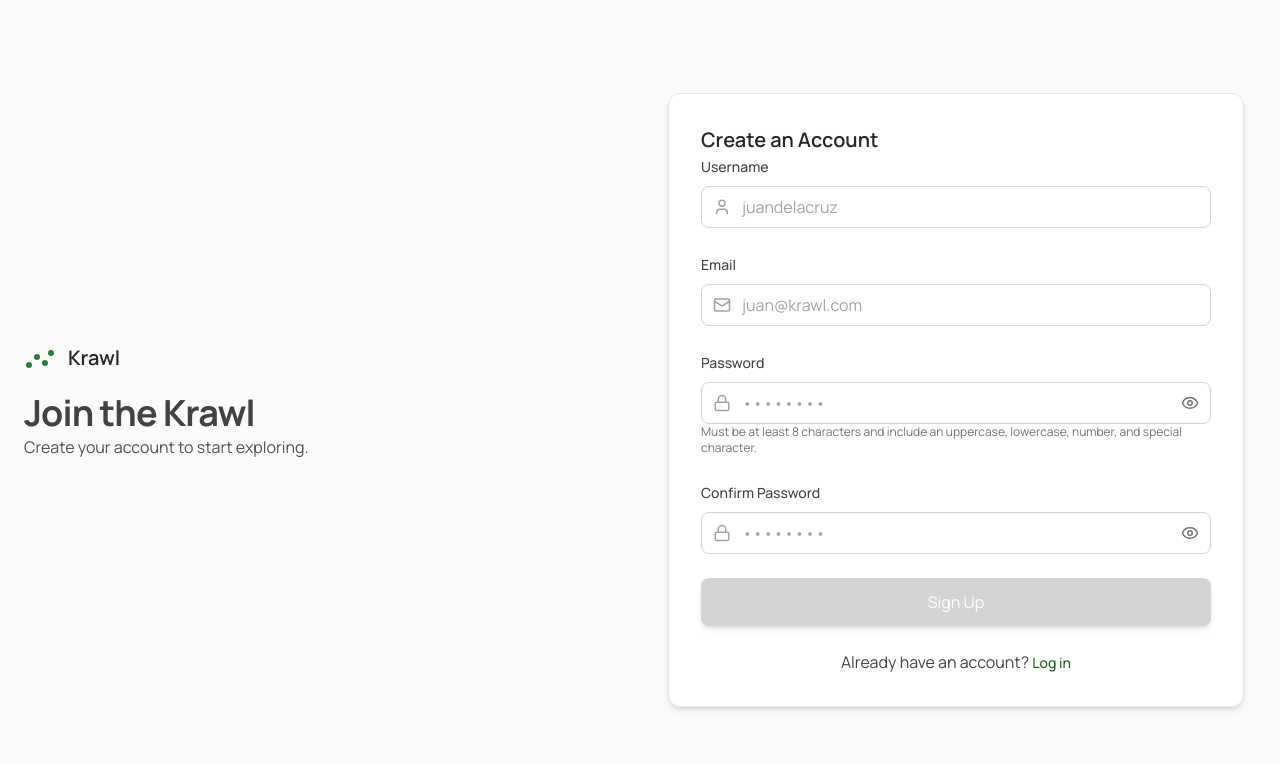
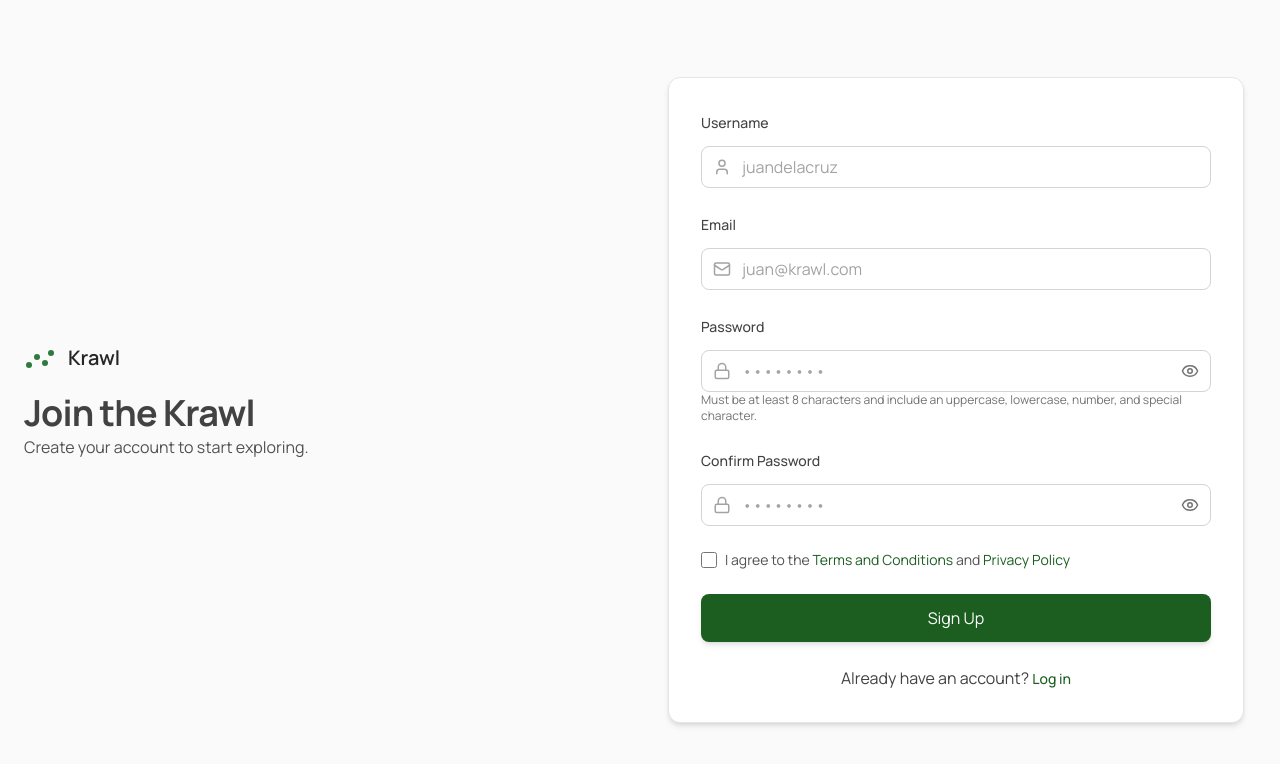
Before and after one commit to jlescarlan11/krawl, a Next.js app in the folder frontend/: page /signup in a window 1280 px wide. Shown: the top 764 px of the page. Built offline with nearby package versions, Linux system fonts and the light colour scheme; no server answers.

Commit message:
feat: minor ui enhancements

```diff
--- a/frontend/components/auth/AuthForm.tsx
+++ b/frontend/components/auth/AuthForm.tsx
@@ -122,7 +122,7 @@ export default function AuthForm<TValues extends Record<string, any>>(props: Aut
                   </label>
                 ) : null}
 
-                <div className={`relative ${!isCheckbox ? 'mt-2' : ''}`}>
+                <div className={`relative ${!isCheckbox ? 'mt-3' : ''}`}>
                   {isCheckbox ? (
                     <div className="flex items-center justify-between">
                       <label className="inline-flex cursor-pointer items-center gap-2">
@@ -195,9 +195,9 @@ export default function AuthForm<TValues extends Record<string, any>>(props: Aut
 
           <button
             type="submit"
-            disabled={hasErrors || submitting}
+            disabled={submitting}
             aria-busy={submitting}
-            className="w-full rounded-md bg-verde-700 px-4 py-3 text-center text-white shadow-md transition-colors hover:bg-verde-800 focus:outline-none focus:ring-2 focus:ring-verde-600 disabled:cursor-not-allowed disabled:bg-neutral-300"
+            className="w-full rounded-md bg-verde-700 px-4 py-3 text-center text-white shadow-md transition-colors hover:bg-verde-800 focus:outline-none focus:ring-2 focus:ring-verde-600 disabled:opacity-75"
           >
             {submitting ? (submittingLabel ?? `${submitLabel}...`) : submitLabel}
           </button>
--- a/frontend/components/auth/SignupForm.tsx
+++ b/frontend/components/auth/SignupForm.tsx
@@ -12,6 +12,7 @@ type SignupValues = {
   email: string;
   password: string;
   confirmPassword: string;
+  termsAccepted: boolean;
 };
 
 // Validation logic for the signup form
@@ -56,8 +57,13 @@ function validate(values: SignupValues) {
     errors.confirmPassword = 'Passwords do not match';
   }
 
+  // Terms Accepted Validation
+  if (!values.termsAccepted) {
+    errors.termsAccepted = 'You must accept the terms and conditions to sign up';
+  }
+
   return errors;
-}
+  }
 
 export default function SignupForm() {
   const { signup } = useAuth(); // You will need to implement signup in your AuthContext
@@ -96,12 +102,28 @@ export default function SignupForm() {
       autoComplete: 'new-password',
       showToggle: true,
     },
+    {
+      name: 'termsAccepted',
+      label: (
+        <>
+          I agree to the{' '}
+          <Link href="/terms" target="_blank" className="text-verde-700 hover:underline">
+            Terms and Conditions
+          </Link>{' '}
+          and{' '}
+          <Link href="/privacy" target="_blank" className="text-verde-700 hover:underline">
+            Privacy Policy
+          </Link>
+        </>
+      ),
+      type: 'checkbox',
+    },
   ];
 
   return (
     <AuthForm<SignupValues>
-      title="Create an Account"
-      initialValues={{ username: '', email: '', password: '', confirmPassword: '' }}
+      // title="Create an Account"
+      initialValues={{ username: '', email: '', password: '', confirmPassword: '', termsAccepted: false }}
       fields={fields}
       validate={validate}
       submitLabel="Sign Up"
```
